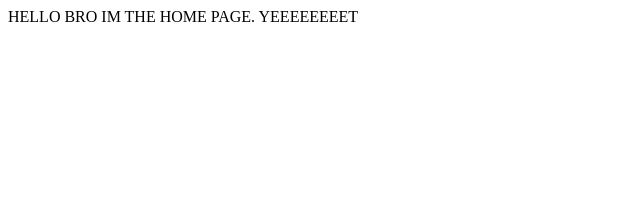
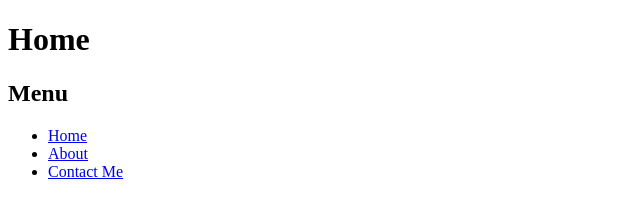
Before and after one commit to LunaBegray/basic-info-site, a website: page index.html in a window 1280 px wide. Shown: the whole page, without its empty margins (0-640 px from the left). Drawn offline with Linux system fonts and the light colour scheme.

Commit message:
index.html

```diff
--- a/index.html
+++ b/index.html
@@ -2,9 +2,17 @@
 <html lang="en">
 <head>
     <meta charset="UTF-8">
-    <title>home page</title>
+    <meta http-equiv="X-UA-Compatible" content="IE=edge">
+    <meta name="viewport" content="width=device-width, initial-scale=1.0">
+    <title>Home</title>
 </head>
 <body>
-    <div> HELLO BRO IM THE HOME PAGE. YEEEEEEEET</div>
+    <h1>Home</h1>
+    <h2>Menu</h2>
+    <ul>
+        <li><a href="index.html">Home</a></li>
+        <li><a href="about.html">About</a></li>
+        <li><a href="contact-me.html">Contact Me</a></li>
+    </ul>
 </body>
 </html>
```
